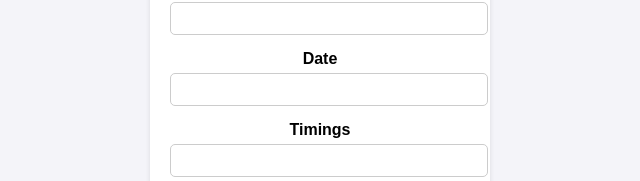
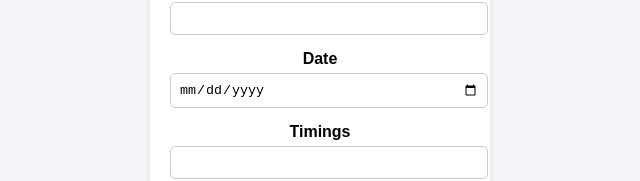
Before and after one commit to ishjyot23/FPvis2, a website: page createSession.html in a window 1280 px wide. Shown: the part 208-389 px from the top of the page, without its empty margins (320-960 px from the left). Drawn offline with Linux system fonts and the light colour scheme.

Commit message:
Update createSession.html

```diff
--- a/createSession.html
+++ b/createSession.html
@@ -61,7 +61,7 @@
       </div>
       <div class="form-group">
         <label for="date_session">Date</label>
-        <input type="text" id="date_session" required />
+        <input type="date" id="date_session" required />
       </div>
       <div class="form-group">
         <label for="timings">Timings</label>
```
